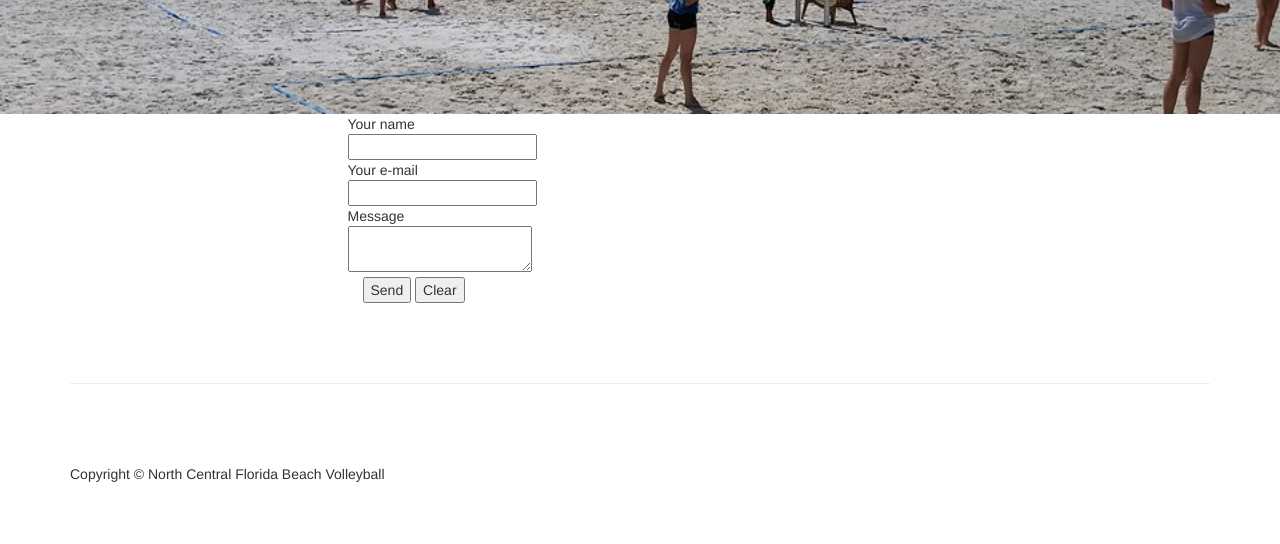
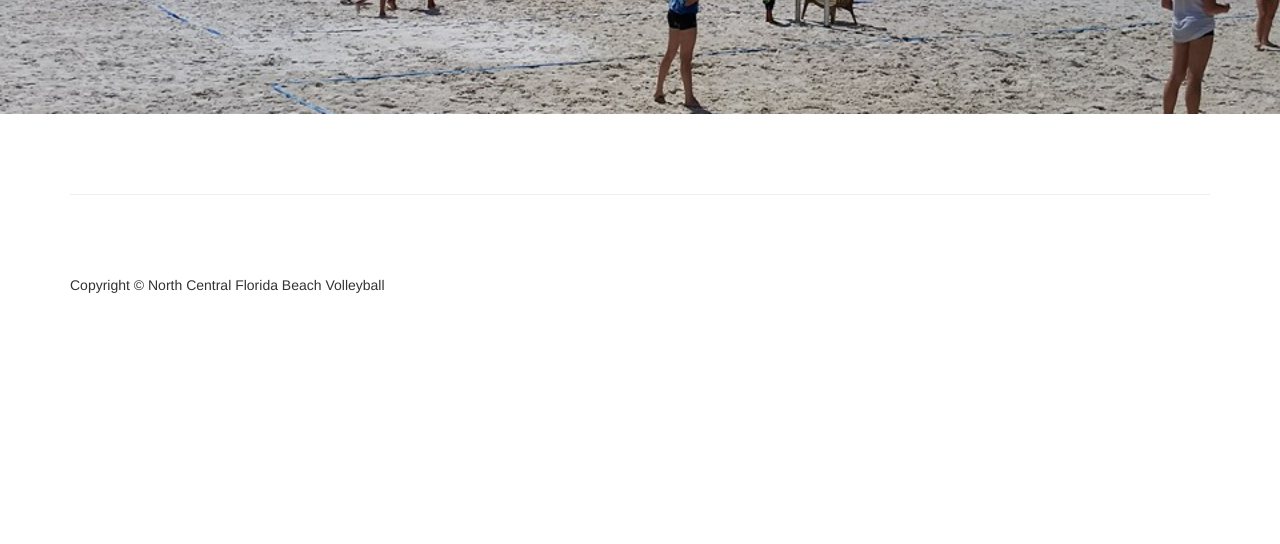
Before and after one commit to pocathoughts/pocathoug-, a plain HTML site: page Contact.html in a window 1280 px wide. Shown: the part 291-835 px from the top of the page. After the commit the page ends 800 px from the top, so only its background shows below. Drawn offline with nearby package versions, Linux system fonts and the light colour scheme; files whose address does not match are found by name.

Commit message:
removed photo tab for now

```diff
--- a/Contact.html
+++ b/Contact.html
@@ -44,7 +44,7 @@
                 <a class="navbar-brand" href="About.html">About</a>
                 <a class="navbar-brand" href="Juniors.html">Juniors</a>
                 <a class="navbar-brand" href="Tourney.html">Tournaments</a>
-                <a class="navbar-brand" href="Contact.html">Photos</a>
+               <!-- <a class="navbar-brand" href="Contact.html">Photos</a>-->
                 <a class="navbar-brand" href="Contact.html">Contact</a>
             </div>
             <!-- /.navbar-collapse -->
@@ -65,24 +65,6 @@
     <!-- Page Content -->
     <div class="container">
 
-<div class="row">
-<div class="col-sm-6 col-sm-offset-3">
-<form  method="post">
-<div class="row">
-    Your name<br>
-    <input type="text" name="cf_name"><br>
-    Your e-mail<br>
-    <input type="text" name="cf_email"><br>
-    </div>
-    <div class = "row">
-    Message<br>
-    <textarea name="cf_message"></textarea><br>
-    </div>
-    <input type="submit" value="Send">
-    <input type="reset" value="Clear">
-</form>
-</div>
-</div>
 
 
 
```
Also changed, not shown: About.html (+1 -1 lines), Juniors.html (+1 -1 lines), Tourney.html (+1 -1 lines), index.html (+1 -1 lines).
